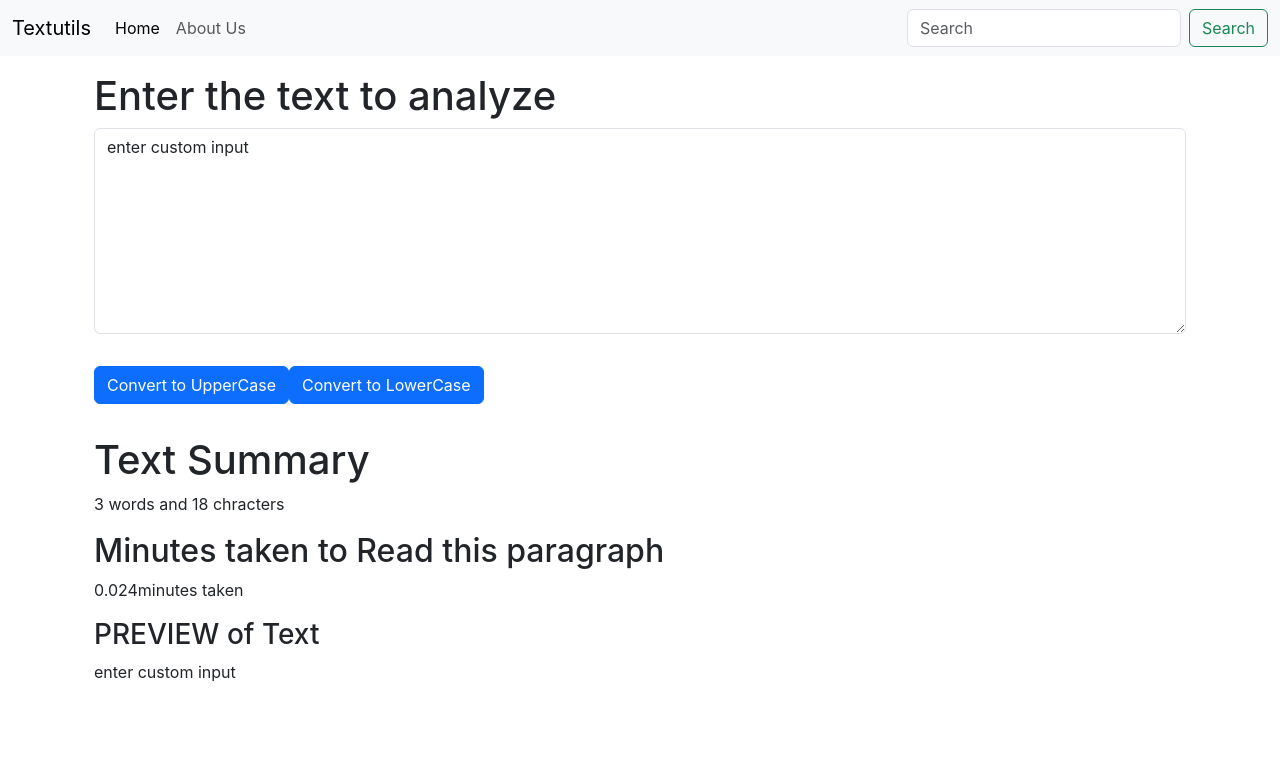
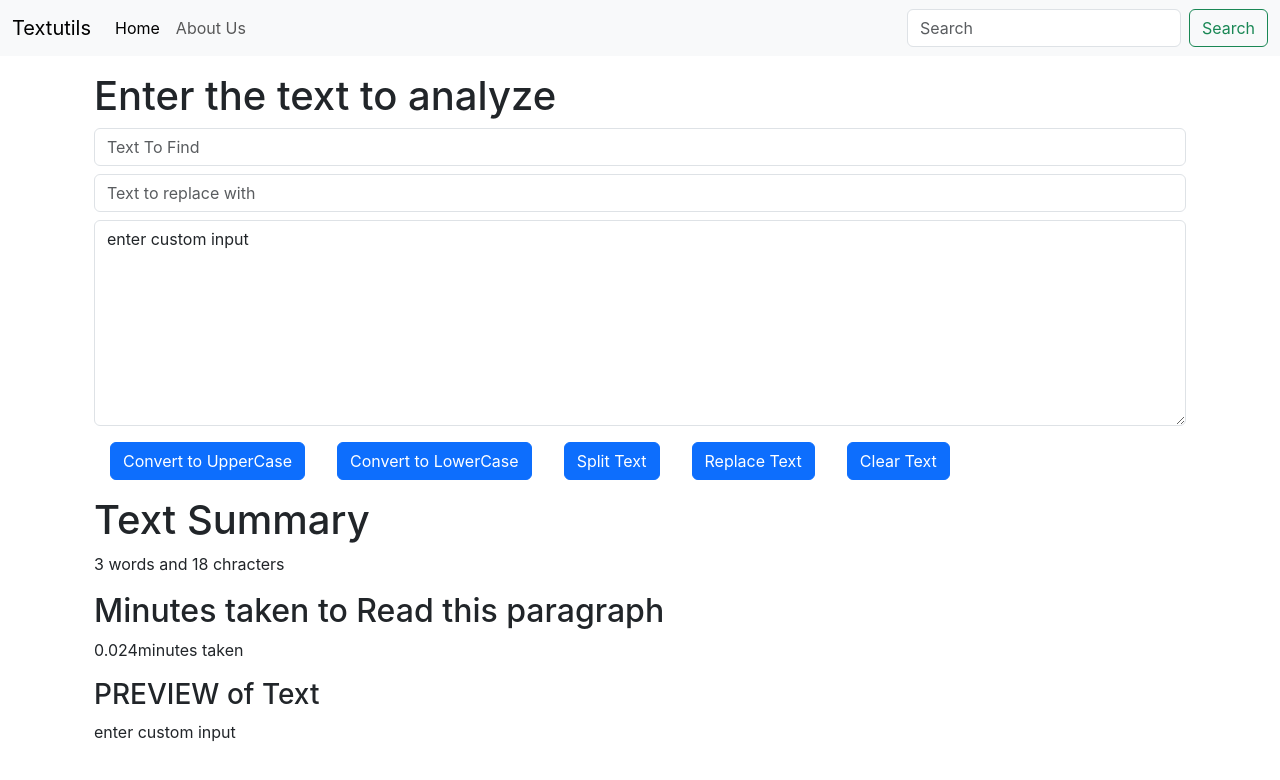
Before and after one commit to rkbharti/textUtils, a React (Create React App) app in the folder textutils/: page / in a window 1280 px wide. Shown: the top 780 px of the page. Built offline with nearby package versions, Linux system fonts and the light colour scheme.

Commit message:
ADD REPLACE TEXT AND CLEAR TEXT BUTTON

```diff
--- a/textutils/src/customComponents/Textform.js
+++ b/textutils/src/customComponents/Textform.js
@@ -3,6 +3,8 @@ import PropTypes from 'prop-types';
 
 export default function Textform(props) {
     const [text, setText] = useState('enter custom input');
+    const [findText , setFindText] = useState('');
+    const [replaceText , setReplaceText] = useState('');
 
     const handleUpclick = () => {
         let convertedUpperCase = text.toUpperCase();
@@ -14,6 +16,21 @@ export default function Textform(props) {
         setText(convertedLowerCase);
     }
 
+    const handleSplitclick = () => {
+        let convertedSplitText = text.split(" ");
+        setText(convertedSplitText.join("\n"));
+    }
+
+     const handleReplaceclick = () => {
+        const updatedText = text.replaceAll(findText ,replaceText);
+        setText(updatedText);
+    }
+
+    const handleClearclick = () => {
+        const clearText = ("");
+        setText(clearText);
+    }
+
     const handleOnChange = (event) => {
         setText(event.target.value);
     }
@@ -23,6 +40,20 @@ export default function Textform(props) {
             <div className='container my-3'>
                 <h1>{props.heading}</h1>
                 <div className="mb-3">
+                <input
+                    type='text'
+                    className="form-control my-2"
+                    placeholder="Text To Find"
+                    value={findText}
+                    onChange={(e)=> setFindText(e.target.value)}
+                    />
+                <input
+                    type='text'
+                    className= "form-control my-2"
+                    placeholder= "Text to replace with"
+                    value={replaceText}
+                    onChange={(e)=> setReplaceText(e.target.value)}
+                    />
                     <textarea
                         className="form-control"
                         value={text}
@@ -31,12 +62,23 @@ export default function Textform(props) {
                         rows="8"
                     ></textarea>
                 </div>
-                <button className="btn btn-primary my-3" onClick={handleUpclick}>
+                <button className="btn btn-primary mx-3" onClick={handleUpclick}>
                     Convert to UpperCase
                 </button>
-                <button className="btn btn-primary my-3" onClick={handleDownclick}>
+                <button className="btn btn-primary mx-3" onClick={handleDownclick}>
                     Convert to LowerCase
                 </button>
+                <button className="btn btn-primary mx-3" onClick={handleSplitclick}>
+                    Split Text
+                </button>
+                <button className="btn btn-primary mx-3" onClick={handleReplaceclick}>
+                    Replace Text
+                </button>
+                 <button className="btn btn-primary mx-3" onClick={handleClearclick}>
+                    Clear Text
+                </button>
+
+
             </div>
             <div className='container my-3'>
                 <h1>Text Summary</h1>
```
